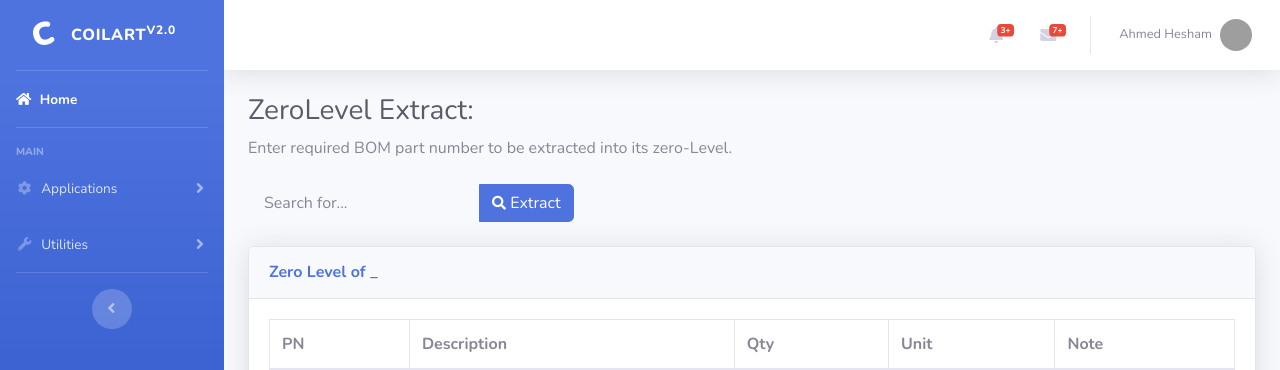
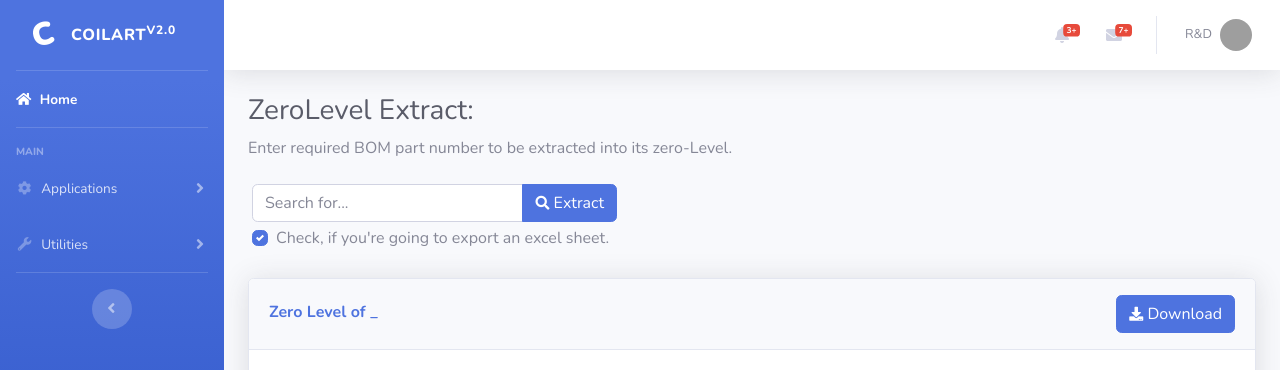
Before and after one commit to AhmedHeshamSaad/CoilArt-Web, a Flask app: page /ZeroLevel in a window 1280 px wide. Shown: the top 370 px of the page. Run offline with Flask 2, Linux system fonts and the light colour scheme; lists and menus that the app fills with data are empty; some libraries are stand-ins or nearby versions; grey boxes are pictures that could not be loaded.

Commit message:
ZeroLevel and export button are Done

```diff
--- a/app.py
+++ b/app.py
@@ -1,14 +1,19 @@
-from flask import Flask, redirect, render_template, request
+from flask import Flask, redirect, render_template, request, send_from_directory, abort
 import pandas as pd
 import pyodbc
-from CoilArt import *
+from CoilArt import Zero, Name
+import time
 
 app = Flask(__name__)
 
-conn = pyodbc.connect('Driver={SQL Server};'
+conn = pyodbc.connect('Driver={ODBC Driver 17 for SQL Server};'
                       'Server=SQL-SERVER;'
                       'Database=AutoCool_AX6_Live;'
                       'Trusted_Connection=yes;')
+
+FileName_ZeroLevel = "NA"
+Path_ZeroLevel = "D:\\redirect\\Desktop\\CoilArt-Web\\static\\ZeroLevel\\"
+app.config["ZeroLevel"] = "D:\\redirect\\Desktop\\CoilArt-Web\\static\\ZeroLevel"
 
 
 @app.route('/')
@@ -18,22 +23,60 @@ def home():
 
 @app.route("/ZeroLevel", methods=["GET", "POST"])
 def ZeroLevel():
+    global FileName_ZeroLevel
     if request.method == "GET":
         return render_template("ZeroLevel.html", PN="_")
     else:
         PN = request.form.get("PN")
-        with conn:
-            PNs, Qty, Unit = Zero(conn, PN)
-        df = pd.DataFrame({
-            "PN": PNs,
-            "Qty": Qty,
-            "Unit": Unit
-        })
-        df = df.groupby(['PN', 'Unit']).sum()
-        df.reset_index(level=['PN', 'Unit'], inplace=True)
-        PNs = list(df.loc[:, 'PN'])
-        with conn:
-            Description = Name(conn, PNs)
-        df['Description'] = Description
+        # In case extracting has any error, return to ZeroLevel page
+        try:
+            df = cleanZeroLevel(PN)  # check function below in this file
+        except:
+            return render_template("ZeroLevel.html", PN="_")
+
+        # export to excel file if user gonna download it
+        if request.form.getlist("checkbox"):
+            timestr = time.strftime("%Y%m%d-%H%M%S")
+            FileName_ZeroLevel = PN + " ZeroLevel " + timestr + ".xlsx"
+            with pd.ExcelWriter(Path_ZeroLevel + FileName_ZeroLevel) as writer:
+                df.to_excel(writer, sheet_name='Zerolevel')
+
+        # return date to the template
         row_data = list(df.values.tolist())
         return render_template("ZeroLevel.html", PN=PN, row_data=row_data)
+
+
+@app.route("/ZeroLevel/download", methods=["GET", "POST"])
+def download_ZeroLevel():
+    global FileName_ZeroLevel
+    try:
+        return send_from_directory(app.config["ZeroLevel"], filename=FileName_ZeroLevel, as_attachment=True)
+    except FileNotFoundError:
+        abort(404)
+
+
+@app.route("/ACC")
+def ACC():
+    return render_template("ACC.html")
+
+
+def cleanZeroLevel(PN):
+    """
+    Return clean dataframe of Zero level with descriptions in the following order
+    PN, Unit, Qty, Description
+    using my functions defined in CoilArt.py
+    """
+    with conn:
+        PNs, Qty, Unit = Zero(conn, PN)
+    df = pd.DataFrame({
+        "PN": PNs,
+        "Qty": Qty,
+        "Unit": Unit
+    })
+    df = df.groupby(['PN', 'Unit']).sum()
+    df.reset_index(level=['PN', 'Unit'], inplace=True)
+    PNs = list(df.loc[:, 'PN'])
+    with conn:
+        Description = Name(conn, PNs)
+    df['Description'] = Description
+    return df
--- a/templates/ZeroLevel.html
+++ b/templates/ZeroLevel.html
@@ -7,9 +7,9 @@
 <!-- Topbar Search -->
 <div class="row mb-4">
     <form action="/ZeroLevel" method="POST"
-        class="d-none d-sm-inline-block form-inline mr-auto ml-md-3 my-2 my-md-0 mw-100 navbar-search">
+        class="d-sm-inline-block form-inline mr-auto ml-md-3 my-2 my-md-0 mw-100 navbar-search">
         <div class="input-group">
-            <input name="PN" type="text" class="form-control bg-light border-0 small" placeholder="Search for..."
+            <input name="PN" type="text" class="form-control bg-gray border-1 small" placeholder="Search for..."
                 aria-label="Search" aria-describedby="basic-addon2">
             <div class="input-group-append">
                 <button class="btn btn-primary" type="submit">
@@ -18,13 +18,30 @@
                 </button>
             </div>
         </div>
+        <div class="custom-control custom-checkbox my-1 mr-sm-2">
+            <input type="checkbox" class="custom-control-input" id="customCheck1" value="1" name="checkbox" checked>
+            <label class="custom-control-label" for="customCheck1">
+                Check, if you're going to export an excel sheet.</label>
+        </div>
     </form>
 </div>
 
 <!-- DataTales Example -->
 <div class="card shadow mb-4">
     <div class="card-header py-3">
-        <h6 class="m-0 font-weight-bold text-primary">Zero Level of {{ PN }}</h6>
+        <div class="row">
+            <div class="col">
+                <h6 class="my-2 font-weight-bold text-primary ">Zero Level of {{ PN }}</h6>
+            </div>
+            <div class="col">
+                <form action="/ZeroLevel/download" method="post">
+                    <button type="submit" class="btn btn-primary float-right">
+                        <i class="fas fa-download fa-sm"></i>
+                        Download
+                    </button>
+                </form>
+            </div>
+        </div>
     </div>
     <div class="card-body">
         <div class="table-responsive">
--- a/templates/home.html
+++ b/templates/home.html
@@ -2,4 +2,7 @@
 
 {% block body %}
 <!-- introduction to app capabilities -->
+<div class="text-center">
+    <img class="img-fluid" src="/static/img/undraw_product_iteration_kjok.png" />
+</div>
 {% endblock %}
--- a/templates/layout-SB2.html
+++ b/templates/layout-SB2.html
@@ -64,7 +64,7 @@
           <div id="collapseTwo" class="collapse" aria-labelledby="headingTwo" data-parent="#accordionSidebar">
             <div class="bg-white py-2 collapse-inner rounded">
               <h6 class="collapse-header">Sellect App:</h6>
-              <a class="collapse-item" href="#">ACC "AutoCool Coils"</a>
+              <a class="collapse-item" href="/ACC">ACC "AutoCool Coils"</a>
               <a class="collapse-item" href="#">Costing</a>
               <a class="collapse-item" href="#">Tracking</a>
               <a class="collapse-item" href="#">Analysis</a>
@@ -180,8 +180,8 @@
             <li class="nav-item dropdown no-arrow">
               <a class="nav-link dropdown-toggle" href="#" id="userDropdown" role="button" data-toggle="dropdown"
                 aria-haspopup="true" aria-expanded="false">
-                <span class="mr-2 d-none d-lg-inline text-gray-600 small">Ahmed Hesham</span>
-                <img class="img-profile rounded-circle" src="https://source.unsplash.com/QAB-WJcbgJk/60x60" />
+                <span class="mr-2 d-none d-lg-inline text-gray-600 small">R&D</span>
+                <img class="img-profile rounded-circle" src="/static/img/AC logo.png" />
               </a>
               <!-- Dropdown - User Information -->
               <div class="dropdown-menu dropdown-menu-right shadow animated--grow-in" aria-labelledby="userDropdown">
```
Also changed, not shown: CoilArt.py (+14 -14 lines), 1 other file.
